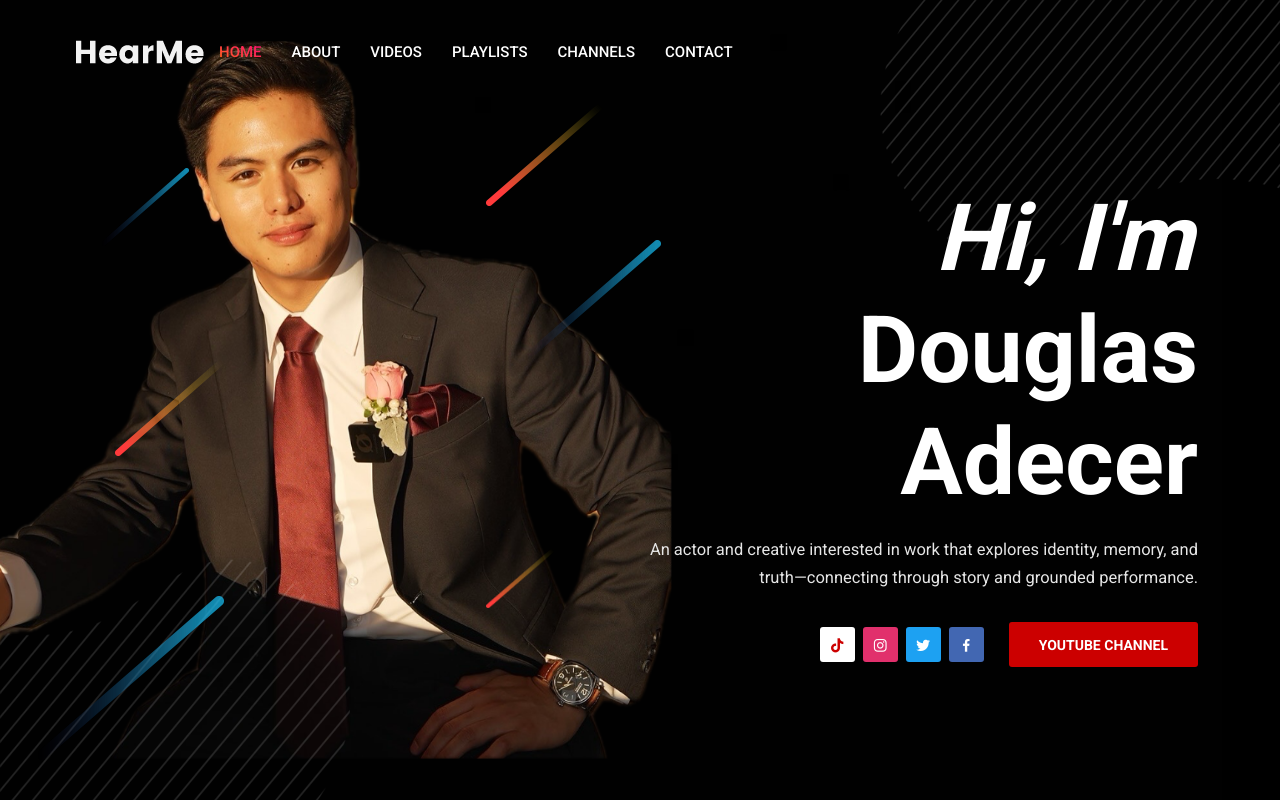
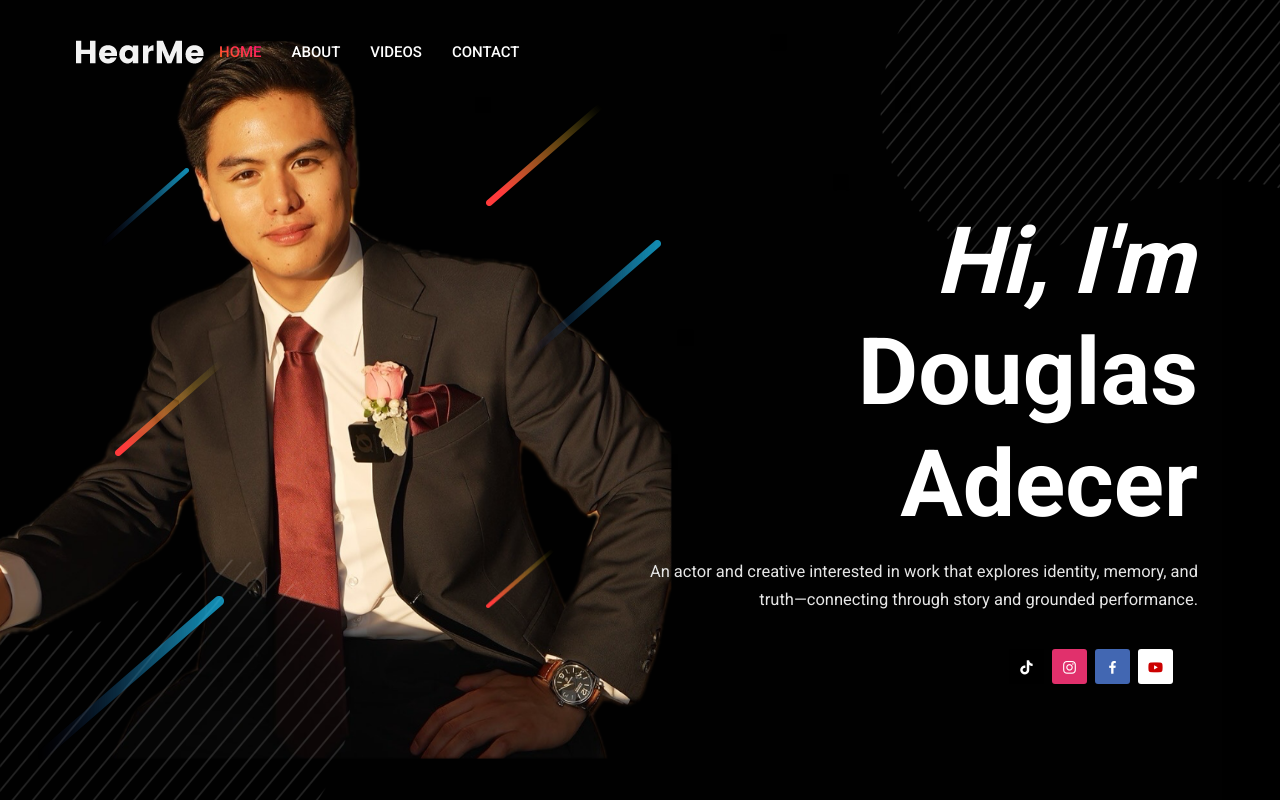
Before and after one commit to douglasadecer/actor-portfolio, a Next.js app: page /youtube in a window 1280 px wide. Shown: the top 802 px of the page. Built offline with nearby package versions, Linux system fonts and the light colour scheme.

Commit message:
took out a couple of components to make the actor's portfolio to make it look cleaner. Fixed footer and Social media icons

```diff
--- a/src/app/youtube/page.js
+++ b/src/app/youtube/page.js
@@ -4,8 +4,6 @@ import Banner from "../../components/Youtube/Banner";
 import FeaturedVideos from "../../components/Youtube/FeaturedVideos";
 import About from "../../components/Youtube/About";
 import PopularVideos from "../../components/Youtube/PopularVideos";
-import Playlists from "../../components/Youtube/Playlists";
-import TopStories from "../../components/Youtube/TopStories";
 import FeaturedChannels from "../../components/Youtube/FeaturedChannels";
 import JoinWithMe from "../../components/Youtube/JoinWithMe";
 import Footer from "../../components/Layouts/Footer";
@@ -23,12 +21,6 @@ const Youtube = () => {
 
       <PopularVideos />
 
-      <Playlists />
-
-      <TopStories />
-
-      <FeaturedChannels />
-
       <JoinWithMe />
 
       <Footer />
--- a/src/components/Layouts/Footer.js
+++ b/src/components/Layouts/Footer.js
@@ -22,7 +22,17 @@ const Footer = () => {
             <div className="col-lg-6 col-md-6">
               <ul>
                 <li>
-                  <a href="https://instagram.com/" target="_blank">
+                  <a href="https://linkedin.com/" target="_blank">
+                    <i className="bx bxl-linkedin"></i>
+                  </a>
+                </li>
+                <li>
+                  <a href="https://www.tiktok.com/@dougxplicit" target="_blank" rel="noopener noreferrer">
+                    <i className="bx bxl-tiktok"></i>
+                  </a>
+                </li>
+                <li>
+                  <a href="https://instagram.com/migo.adecer" target="_blank">
                     <i className="bx bxl-instagram"></i>
                   </a>
                 </li>
@@ -32,13 +42,8 @@ const Footer = () => {
                   </a>
                 </li>
                 <li>
-                  <a href="https://twitter.com/" target="_blank">
-                    <i className="bx bxl-twitter"></i>
-                  </a>
-                </li>
-                <li>
-                  <a href="https://linkedin.com/" target="_blank">
-                    <i className="bx bxl-linkedin"></i>
+                  <a href="https://youtube.com/" target="_blank">
+                    <i className="bx bxl-youtube"></i>
                   </a>
                 </li>
               </ul>
--- a/src/components/Layouts/NavbarTwo.js
+++ b/src/components/Layouts/NavbarTwo.js
@@ -126,28 +126,6 @@ const NavbarTwo = () => {
                   onClick={toggleNavbar}
                   offset={() => -1}
                   className="nav-link"
-                  href="#playlists"
-                >
-                  Playlists
-                </AnchorLink>
-              </li>
-
-              <li className="nav-item">
-                <AnchorLink
-                  onClick={toggleNavbar}
-                  offset={() => -1}
-                  className="nav-link"
-                  href="#channels"
-                >
-                  Channels
-                </AnchorLink>
-              </li>
-
-              <li className="nav-item">
-                <AnchorLink
-                  onClick={toggleNavbar}
-                  offset={() => -1}
-                  className="nav-link"
                   href="#contact"
                 >
                   Contact
--- a/src/components/Youtube/Banner.js
+++ b/src/components/Youtube/Banner.js
@@ -39,15 +39,17 @@ const Banner = () => {
                   data-aos-duration="800"
                   data-aos-once="true"
                 >
-                  <Link
-                    href="#"
-                    onClick={(e) => e.preventDefault()}
-                    className="default-btn-two"
-                  >
-                    Youtube Channel
-                  </Link>
-
                   <ul>
+                    <li>
+                      <a
+                        href="https://www.youtube.com/@dougxplicit"
+                        className="youtube"
+                        target="_blank"
+                        rel="noopener noreferrer"
+                      >
+                        <i className="bx bxl-youtube"></i>
+                      </a>
+                    </li>
                     <li>
                       <a
                         href="https://facebook.com/"
@@ -55,15 +57,6 @@ const Banner = () => {
                         target="_blank"
                       >
                         <i className="bx bxl-facebook"></i>
-                      </a>
-                    </li>
-                    <li>
-                      <a
-                        href="https://twitter.com/"
-                        className="twitter"
-                        target="_blank"
-                      >
-                        <i className="bx bxl-twitter"></i>
                       </a>
                     </li>
                     <li>
--- a/styles/style.css
+++ b/styles/style.css
@@ -3338,3 +3338,50 @@ Join Area CSS
     order: 2;
   }
 }
+
+/* TikTok brand colors for main banner social icon */
+.yout-main-banner-content .btn-box ul li a.tiktok {
+  background: #000;
+  color: #fff;
+}
+.yout-main-banner-content .btn-box ul li a.tiktok .bxl-tiktok {
+  color: #fff;
+}
+.yout-main-banner-content .btn-box ul li a.tiktok:hover {
+  background: #fff;
+  color: #000;
+}
+.yout-main-banner-content .btn-box ul li a.tiktok:hover .bxl-tiktok {
+  color: #000;
+}
+
+/* X (Twitter) icon styling for main banner - uniform with others */
+.yout-main-banner-content .btn-box ul li a.x-icon {
+  background-color: #000;
+  color: #fff;
+  display: block;
+  width: 35px;
+  height: 35px;
+  border-radius: 3px;
+  text-align: center;
+  position: relative;
+  font-size: 17px;
+  transition: background 0.3s, color 0.3s;
+  box-shadow: 3px 5px 25px 0 rgba(0, 0, 0, 0.1);
+}
+.yout-main-banner-content .btn-box ul li a.x-icon .x-logo-img {
+  width: 13px;
+  height: 13pxx;
+  position: absolute;
+  left: 50%;
+  top: 50%;
+  transform: translate(-50%, -50%);
+  transition: filter 0.3s;
+}
+.yout-main-banner-content .btn-box ul li a.x-icon:hover {
+  background-color: #fff;
+  color: #000;
+}
+.yout-main-banner-content .btn-box ul li a.x-icon:hover .x-logo-img {
+  content: url('/images/x-logo-black.png');
+}
```
Also changed, not shown: public/images/x-logo-black.png (added), public/images/x-logo-white.png (added).
